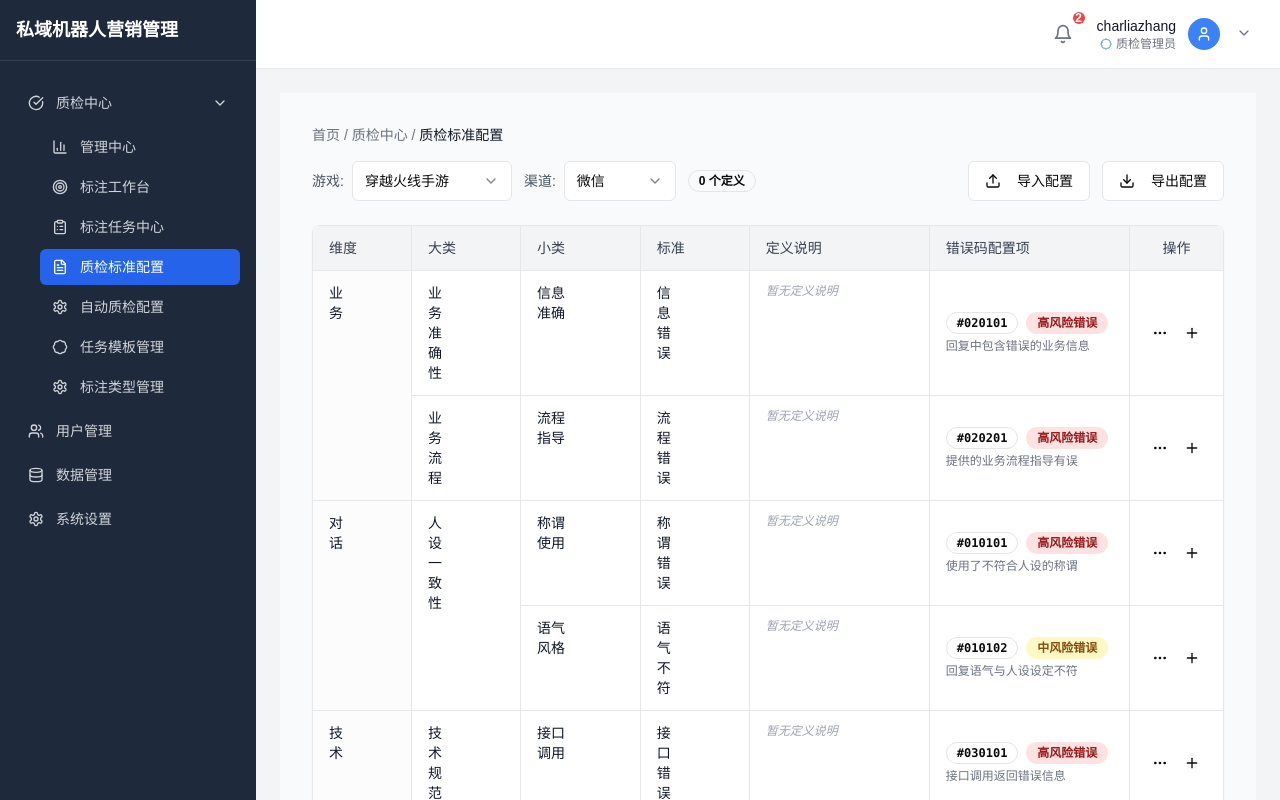
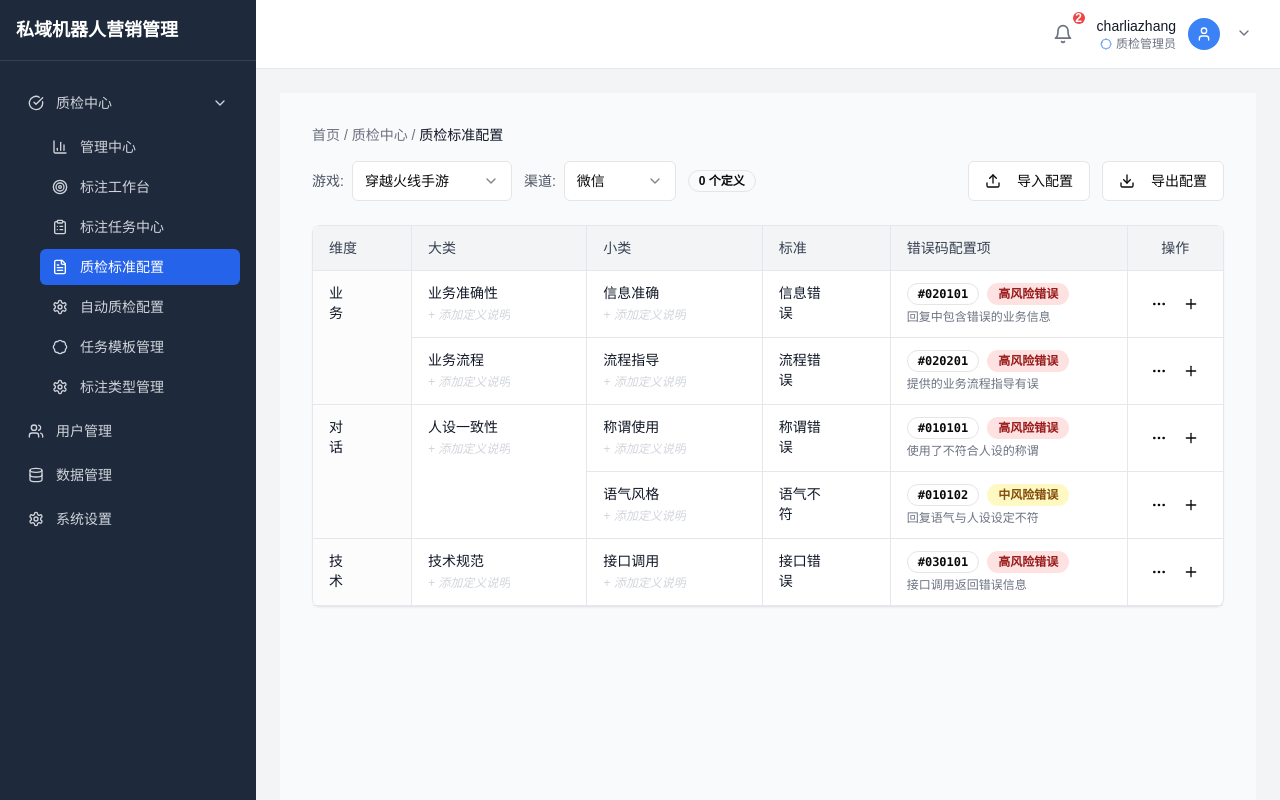
Before and after one commit to lollipop307013/ai-quality-inspection-platform, a React (Vite) app: page /quality-standards in a window 1280 px wide. Built offline with nearby package versions, Linux system fonts and the light colour scheme.

Commit message:
feat: 优化定义说明交互-改为单元格内灰色备注形式

```diff
--- a/src/pages/system-configuration.tsx
+++ b/src/pages/system-configuration.tsx
@@ -410,31 +410,194 @@ export default function SystemConfiguration() {
     }
   }
 
+  // 获取大类定义说明
+  const getCategoryDefinitionText = (dimension: string, category: string) => {
+    return getDefinition('category', dimension, category)?.definition || ''
+  }
+
+  // 获取小类定义说明
+  const getSubcategoryDefinitionText = (dimension: string, category: string, subcategory: string) => {
+    return getDefinition('subcategory', dimension, category, subcategory)?.definition || ''
+  }
+
+  // CSV转义处理
+  const escapeCSV = (value: string) => {
+    if (value.includes(',') || value.includes('"') || value.includes('\n')) {
+      return `"${value.replace(/"/g, '""')}"`
+    }
+    return value
+  }
+
+  // 导出为Excel/CSV格式（新增大类定义说明、小类定义说明两列）
   const handleExportStandards = () => {
-    const dataStr = JSON.stringify(allStandards, null, 2)
-    const blob = new Blob([dataStr], { type: 'application/json' })
+    // CSV表头
+    const headers = [
+      '维度', '大类', '大类定义说明', '小类', '小类定义说明',
+      '标准', '错误码', '描述', '严重程度', '状态'
+    ]
+
+    // 生成CSV数据行
+    const rows = allStandards.map(item => [
+      escapeCSV(item.dimension),
+      escapeCSV(item.category),
+      escapeCSV(getCategoryDefinitionText(item.dimension, item.category)),
+      escapeCSV(item.subcategory),
+      escapeCSV(getSubcategoryDefinitionText(item.dimension, item.category, item.subcategory)),
+      escapeCSV(item.standard),
+      escapeCSV(item.code),
+      escapeCSV(item.description),
+      escapeCSV(item.severity),
+      escapeCSV(item.status)
+    ])
+
+    // 添加BOM以支持Excel正确识别UTF-8
+    const BOM = '\uFEFF'
+    const csvContent = BOM + [headers.join(','), ...rows.map(row => row.join(','))].join('\n')
+
+    const blob = new Blob([csvContent], { type: 'text/csv;charset=utf-8;' })
     const url = URL.createObjectURL(blob)
     const a = document.createElement('a')
     a.href = url
-    a.download = 'quality-standards.json'
+    a.download = 'quality-standards.csv'
     a.click()
     URL.revokeObjectURL(url)
   }
 
+  // 导入CSV/Excel格式（支持大类定义说明、小类定义说明两列）
   const handleImportStandards = () => {
     const input = document.createElement('input')
     input.type = 'file'
-    input.accept = '.json'
+    input.accept = '.csv,.json'
     input.onchange = (e) => {
       const file = (e.target as HTMLInputElement).files?.[0]
       if (file) {
         const reader = new FileReader()
         reader.onload = (event) => {
           try {
-            const data = JSON.parse(event.target?.result as string)
-            if (Array.isArray(data)) {
-              store.setQualityStandards(data)
-              alert('导入成功！')
+            const content = event.target?.result as string
+
+            // 判断文件类型
+            if (file.name.endsWith('.json')) {
+              // JSON格式（兼容旧格式）
+              const data = JSON.parse(content)
+              if (Array.isArray(data)) {
+                store.setQualityStandards(data)
+                alert('导入成功！')
+              }
+            } else {
+              // CSV格式
+              const lines = content.replace(/^\uFEFF/, '').split('\n').filter(line => line.trim())
+              if (lines.length < 2) {
+                alert('CSV文件格式错误：缺少数据行')
+                return
+              }
+
+              // 解析表头
+              const headers = parseCSVLine(lines[0])
+              const dimensionIdx = headers.indexOf('维度')
+              const categoryIdx = headers.indexOf('大类')
+              const categoryDefIdx = headers.indexOf('大类定义说明')
+              const subcategoryIdx = headers.indexOf('小类')
+              const subcategoryDefIdx = headers.indexOf('小类定义说明')
+              const standardIdx = headers.indexOf('标准')
+              const codeIdx = headers.indexOf('错误码')
+              const descIdx = headers.indexOf('描述')
+              const severityIdx = headers.indexOf('严重程度')
+              const statusIdx = headers.indexOf('状态')
+
+              if (dimensionIdx === -1 || categoryIdx === -1 || subcategoryIdx === -1) {
+                alert('CSV文件格式错误：缺少必要列（维度、大类、小类）')
+                return
+              }
+
+              // 解析数据行
+              const standards: QualityStandard[] = []
+              const categoryDefs: Map<string, string> = new Map() // key: dimension|category
+              const subcategoryDefs: Map<string, string> = new Map() // key: dimension|category|subcategory
+
+              for (let i = 1; i < lines.length; i++) {
+                const values = parseCSVLine(lines[i])
+                if (values.length < 3) continue
+
+                const dimension = values[dimensionIdx] || ''
+                const category = values[categoryIdx] || ''
+                const subcategory = values[subcategoryIdx] || ''
+
+                // 收集定义说明
+                if (categoryDefIdx !== -1 && values[categoryDefIdx]) {
+                  const key = `${dimension}|${category}`
+                  if (!categoryDefs.has(key)) {
+                    categoryDefs.set(key, values[categoryDefIdx])
+                  }
+                }
+                if (subcategoryDefIdx !== -1 && values[subcategoryDefIdx]) {
+                  const key = `${dimension}|${category}|${subcategory}`
+                  if (!subcategoryDefs.has(key)) {
+                    subcategoryDefs.set(key, values[subcategoryDefIdx])
+                  }
+                }
+
+                // 构建质检标准数据
+                standards.push({
+                  id: `imported-${Date.now()}-${i}`,
+                  dimension,
+                  category,
+                  subcategory,
+                  standard: standardIdx !== -1 ? values[standardIdx] || '' : '',
+                  code: codeIdx !== -1 ? values[codeIdx] || '' : '',
+                  description: descIdx !== -1 ? values[descIdx] || '' : '',
+                  severity: (severityIdx !== -1 ? values[severityIdx] : '中') as '高' | '中' | '低',
+                  status: (statusIdx !== -1 ? values[statusIdx] : '启用') as '启用' | '禁用',
+                  createdAt: new Date().toISOString(),
+                  updatedAt: new Date().toISOString(),
+                  creator: 'import'
+                })
+              }
+
+              // 导入质检标准
+              store.setQualityStandards(standards)
+
+              // 导入定义说明
+              categoryDefs.forEach((definition, key) => {
+                const [dimension, category] = key.split('|')
+                const existing = getDefinition('category', dimension, category)
+                if (!existing) {
+                  store.addCategoryDefinition({
+                    id: `def-${Date.now()}-${Math.random()}`,
+                    gameId: selectedGameId,
+                    channel: selectedChannel,
+                    level: 'category',
+                    dimension,
+                    category,
+                    definition,
+                    createdAt: new Date().toISOString(),
+                    updatedAt: new Date().toISOString(),
+                    creator: 'import'
+                  })
+                }
+              })
+
+              subcategoryDefs.forEach((definition, key) => {
+                const [dimension, category, subcategory] = key.split('|')
+                const existing = getDefinition('subcategory', dimension, category, subcategory)
+                if (!existing) {
+                  store.addCategoryDefinition({
+                    id: `def-${Date.now()}-${Math.random()}`,
+                    gameId: selectedGameId,
+                    channel: selectedChannel,
+                    level: 'subcategory',
+                    dimension,
+                    category,
+                    subcategory,
+                    definition,
+                    createdAt: new Date().toISOString(),
+                    updatedAt: new Date().toISOString(),
+                    creator: 'import'
+                  })
+                }
+              })
+
+              alert(`导入成功！共导入 ${standards.length} 条质检标准，${categoryDefs.size} 个大类定义，${subcategoryDefs.size} 个小类定义`)
             }
           } catch {
             alert('导入失败，请检查文件格式')
@@ -444,6 +607,34 @@ export default function SystemConfiguration() {
       }
     }
     input.click()
+  }
+
+  // 解析CSV行（处理引号内的逗号）
+  const parseCSVLine = (line: string): string[] => {
+    const result: string[] = []
+    let current = ''
+    let inQuotes = false
+
+    for (let i = 0; i < line.length; i++) {
+      const char = line[i]
+
+      if (char === '"') {
+        if (inQuotes && line[i + 1] === '"') {
+          current += '"'
+          i++
+        } else {
+          inQuotes = !inQuotes
+        }
+      } else if (char === ',' && !inQuotes) {
+        result.push(current.trim())
+        current = ''
+      } else {
+        current += char
+      }
+    }
+    result.push(current.trim())
+
+    return result
   }
 
   return (
@@ -519,7 +710,6 @@ export default function SystemConfiguration() {
                   <th className="px-4 py-3 text-left text-sm font-medium text-gray-700 border-b border-r border-gray-200 w-32">大类</th>
                   <th className="px-4 py-3 text-left text-sm font-medium text-gray-700 border-b border-r border-gray-200 w-40">小类</th>
                   <th className="px-4 py-3 text-left text-sm font-medium text-gray-700 border-b border-r border-gray-200 w-32">标准</th>
-                  <th className="px-4 py-3 text-left text-sm font-medium text-gray-700 border-b border-r border-gray-200 min-w-[180px]">定义说明</th>
                   <th className="px-4 py-3 text-left text-sm font-medium text-gray-700 border-b border-r border-gray-200 min-w-[200px]">错误码配置项</th>
                   <th className="px-4 py-3 text-center text-sm font-medium text-gray-700 border-b border-gray-200 w-24">操作</th>
                 </tr>
@@ -527,7 +717,7 @@ export default function SystemConfiguration() {
               <tbody>
                 {flattenedRows.length === 0 ? (
                   <tr>
-                    <td colSpan={7} className="px-4 py-12 text-center text-gray-500">
+                    <td colSpan={6} className="px-4 py-12 text-center text-gray-500">
                       暂无质检标准数据，请点击导入或手动添加
                     </td>
                   </tr>
@@ -600,22 +790,20 @@ export default function SystemConfiguration() {
                           className="px-4 py-3 text-sm text-gray-900 border-r border-gray-200 align-top"
                         >
                           <div className="flex items-center justify-between group">
-                            <div className="flex items-center space-x-1">
+                            <div className="flex-1 min-w-0">
                               <span>{row.category}</span>
-                              {getDefinition('category', row.dimension, row.category) && (
-                                <TooltipProvider>
-                                  <Tooltip>
-                                    <TooltipTrigger>
-                                      <Info className="w-3 h-3 text-blue-500" />
-                                    </TooltipTrigger>
-                                    <TooltipContent className="max-w-xs">
-                                      <p className="text-xs">{getDefinition('category', row.dimension, row.category)?.definition}</p>
-                                    </TooltipContent>
-                                  </Tooltip>
-                                </TooltipProvider>
-                              )}
+                              {/* 定义说明 - 灰色小字备注形式展示在名称下方 */}
+                              <div
+                                className="mt-1 text-xs text-gray-400 cursor-pointer hover:text-gray-600 truncate"
+                                onClick={() => handleOpenDefinitionDialog('category', row.dimension, row.category)}
+                                title={getDefinition('category', row.dimension, row.category)?.definition || '点击添加定义说明'}
+                              >
+                                {getDefinition('category', row.dimension, row.category)?.definition || (
+                                  <span className="italic text-gray-300 hover:text-gray-500">+ 添加定义说明</span>
+                                )}
+                              </div>
                             </div>
-                            <div className="flex items-center space-x-1 opacity-0 group-hover:opacity-100">
+                            <div className="flex items-center space-x-1 opacity-0 group-hover:opacity-100 ml-2">
                               <DropdownMenu>
                                 <DropdownMenuTrigger asChild>
                                   <Button variant="ghost" size="sm" className="h-6 w-6 p-0">
@@ -659,22 +847,20 @@ export default function SystemConfiguration() {
                           className="px-4 py-3 text-sm text-gray-900 border-r border-gray-200 align-top"
                         >
                           <div className="flex items-center justify-between group">
-                            <div className="flex items-center space-x-1">
+                            <div className="flex-1 min-w-0">
                               <span>{row.subcategory}</span>
-                              {getDefinition('subcategory', row.dimension, row.category, row.subcategory) && (
-                                <TooltipProvider>
-                                  <Tooltip>
-                                    <TooltipTrigger>
-                                      <Info className="w-3 h-3 text-blue-500" />
-                                    </TooltipTrigger>
-                                    <TooltipContent className="max-w-xs">
-                                      <p className="text-xs">{getDefinition('subcategory', row.dimension, row.category, row.subcategory)?.definition}</p>
-                                    </TooltipContent>
-                                  </Tooltip>
-                                </TooltipProvider>
-                              )}
+                              {/* 定义说明 - 灰色小字备注形式展示在名称下方 */}
+                              <div
+                                className="mt-1 text-xs text-gray-400 cursor-pointer hover:text-gray-600 truncate"
+                                onClick={() => handleOpenDefinitionDialog('subcategory', row.dimension, row.category, row.subcategory)}
+                                title={getDefinition('subcategory', row.dimension, row.category, row.subcategory)?.definition || '点击添加定义说明'}
+                              >
+                                {getDefinition('subcategory', row.dimension, row.category, row.subcategory)?.definition || (
+                                  <span className="italic text-gray-300 hover:text-gray-500">+ 添加定义说明</span>
+                                )}
+                              </div>
                             </div>
-                            <div className="flex items-center space-x-1 opacity-0 group-hover:opacity-100">
+                            <div className="flex items-center space-x-1 opacity-0 group-hover:opacity-100 ml-2">
                               <DropdownMenu>
                                 <DropdownMenuTrigger asChild>
                                   <Button variant="ghost" size="sm" className="h-6 w-6 p-0">
@@ -766,22 +952,6 @@ export default function SystemConfiguration() {
                                 <Plus className="w-3 h-3" />
                               </Button>
                             </div>
-                          </div>
-                        </td>
-                      )}
-
-                      {/* 定义说明列 - 显示当前行所属标准的定义 */}
-                      {row.showStandard && (
-                        <td
-                          rowSpan={row.standardRowspan}
-                          className="px-4 py-3 text-sm text-gray-600 border-r border-gray-200 align-top"
-                        >
-                          <div className="max-w-xs text-xs">
-                            {getDefinition('standard', row.dimension, row.category, row.subcategory, row.standard)?.definition ||
-                             getDefinition('subcategory', row.dimension, row.category, row.subcategory)?.definition ||
-                             getDefinition('category', row.dimension, row.category)?.definition ||
-                             getDefinition('dimension', row.dimension)?.definition ||
-                             <span className="text-gray-400 italic">暂无定义说明</span>}
                           </div>
                         </td>
                       )}
```
Also changed, not shown: 1 other file (tests, documents, lock files or other folders).
